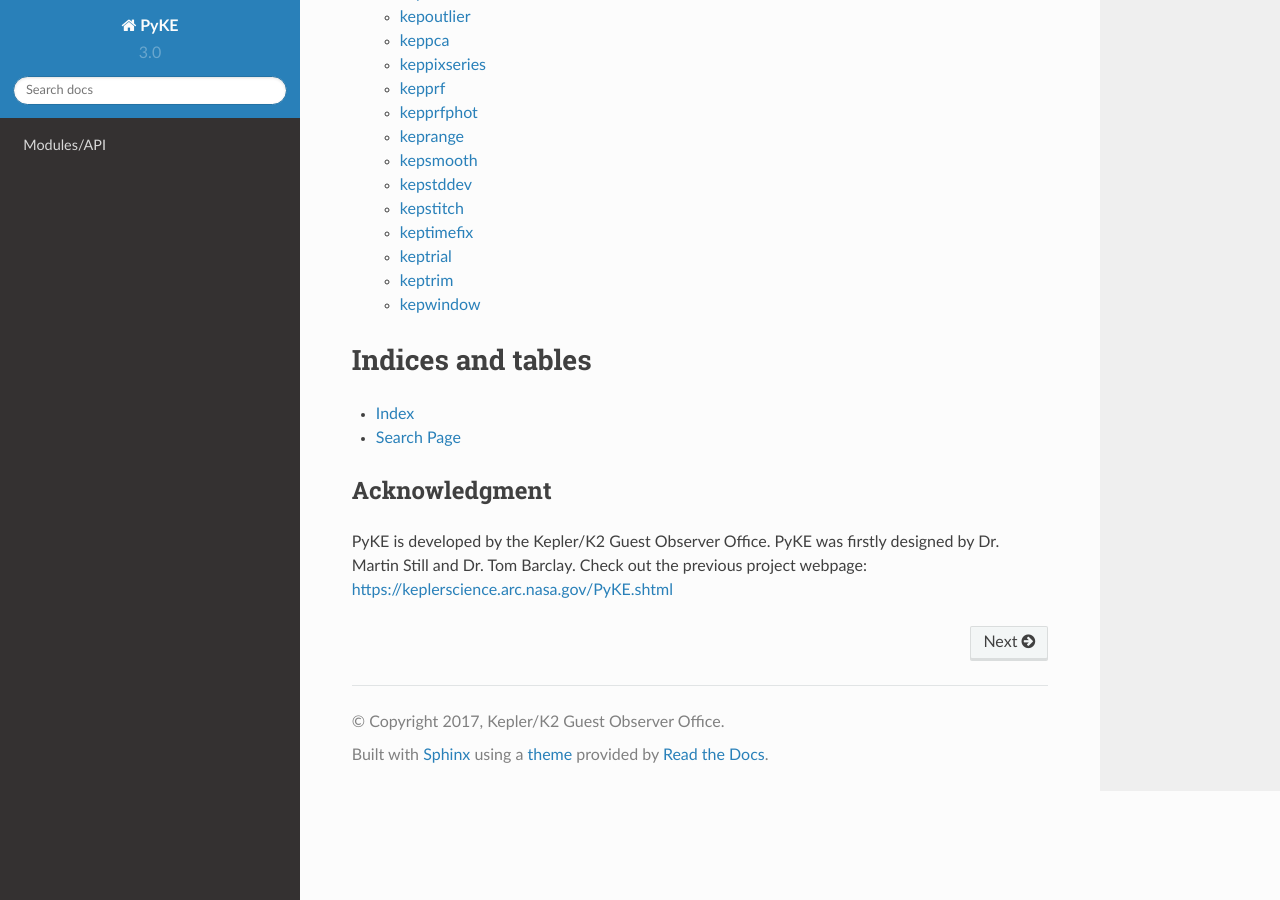
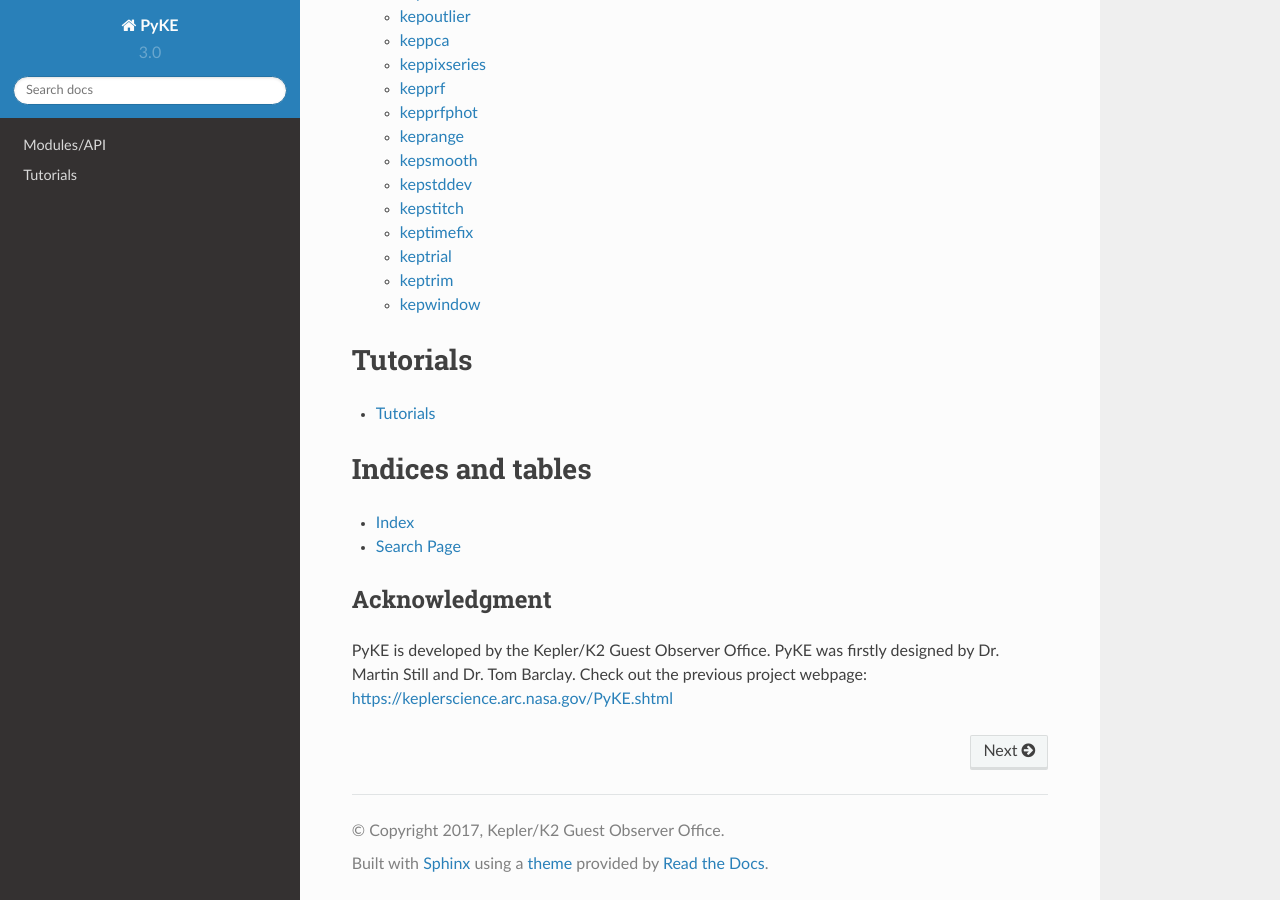
Before and after one commit to KeplerGO/pyke, a Sphinx documentation site: the page built from docs/source/index.rst, in a window 1280 px wide and 900 px high, scrolled down 1033 px. Built offline with Sphinx 7.4.7 and the Read the Docs theme 2.0.0, drawn with Linux system fonts in a browser that asks for light colours; pages that are not in the unit, such as notebooks, are missing from menus.

Commit message:
add tutorials section

```diff
--- a/docs/source/index.rst
+++ b/docs/source/index.rst
@@ -34,6 +34,14 @@
 
     api/index
 
+Tutorials
+=========
+
+.. toctree::
+    :maxdepth: 2
+
+    tutorials/index
+
 
 Indices and tables
 ==================
```
